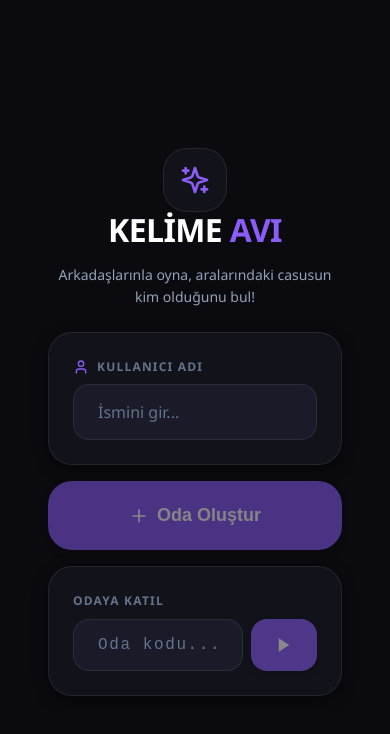
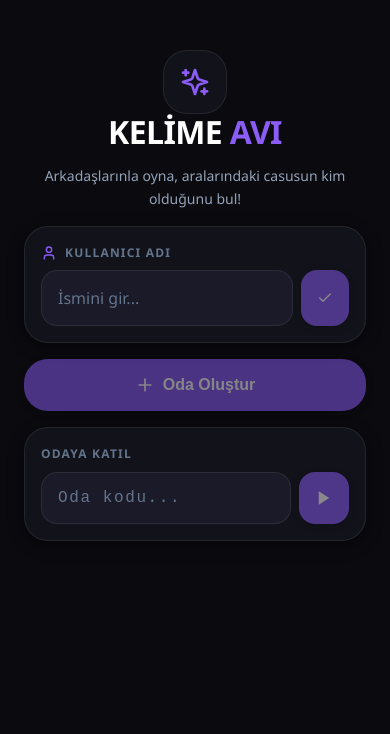
Before and after one commit to en970/imposter_game, a Next.js app: page / in a window 390 px wide. Shown: the top 734 px of the page. Built offline with nearby package versions, Linux system fonts and the light colour scheme.

Commit message:
UX: Improved name edit flow and mobile responsiveness

```diff
--- a/src/app/globals.css
+++ b/src/app/globals.css
@@ -684,8 +684,25 @@ body {
 
 /* === RESPONSIVE === */
 @media (max-width: 480px) {
+  :root {
+    --spacing-lg: 1rem;
+    --spacing-xl: 1.25rem;
+  }
+
   .page-container {
     padding: var(--spacing-md);
+  }
+
+  .center-container {
+    padding: var(--spacing-md);
+    justify-content: flex-start;
+    /* Better for tall mobile content */
+    padding-top: 5vh;
+  }
+
+  .home-card {
+    padding: var(--spacing-sm);
+    max-width: 100%;
   }
 
   .title-xl {
@@ -693,6 +710,34 @@ body {
   }
 
   .card {
-    padding: var(--spacing-lg);
+    padding: var(--spacing-md);
+  }
+
+  .btn-lg {
+    padding: var(--spacing-md) var(--spacing-lg);
+    font-size: 1rem;
+  }
+
+  .timer-display {
+    font-size: 3rem;
   }
 }
+
+/* Landscape or very short screens */
+@media (max-height: 600px) {
+  .center-container {
+    justify-content: flex-start;
+    padding-top: var(--spacing-md);
+  }
+
+  .logo-icon {
+    width: 48px;
+    height: 48px;
+    font-size: 1.5rem;
+    margin-bottom: var(--spacing-xs);
+  }
+
+  .title-xl {
+    font-size: 1.5rem;
+  }
+}
--- a/src/components/Icons.tsx
+++ b/src/components/Icons.tsx
@@ -182,3 +182,10 @@ export const CardIcon: React.FC<IconProps> = ({ size = 24, color = 'currentColor
         <path d="M8 12h8" />
     </svg>
 );
+
+export const EditIcon: React.FC<IconProps> = ({ size = 24, color = 'currentColor', className }) => (
+    <svg width={size} height={size} viewBox="0 0 24 24" fill="none" stroke={color} strokeWidth="2" strokeLinecap="round" strokeLinejoin="round" className={className}>
+        <path d="M17 3a2.85 2.83 0 1 1 4 4L7.5 20.5 2 22l1.5-5.5Z" />
+        <path d="m15 5 4 4" />
+    </svg>
+);
--- a/src/components/LobbyScreen.tsx
+++ b/src/components/LobbyScreen.tsx
@@ -7,7 +7,7 @@ import { getCategoryNames } from '@/lib/words';
 import {
     UsersIcon, SettingsIcon, LinkIcon, PlayIcon,
     SparklesIcon, LoaderIcon, CheckIcon, PlusIcon,
-    ArrowLeftIcon, UserIcon
+    ArrowLeftIcon, UserIcon, EditIcon
 } from './Icons';
 
 // LocalStorage helpers
@@ -157,23 +157,48 @@ export default function LobbyScreen() {
                             <span className="input-label" style={{ marginBottom: 0 }}>Kullanıcı Adı</span>
                         </div>
 
+                        {getStoredUsername() && !editingName ? (
+                            /* Saved State - Show name with edit button */
+                            <div style={{ display: 'flex', alignItems: 'center', gap: 'var(--spacing-sm)' }}>
+                                <div style={{
+                                    flex: 1,
+                                    padding: 'var(--spacing-sm) var(--spacing-md)',
+                                    background: 'var(--bg-tertiary)',
+                                    borderRadius: 'var(--radius-md)',
+                                    fontWeight: 600
+                                }}>
+                                    {getStoredUsername()}
+                                </div>
+                                <button
+                                    onClick={() => setEditingName(true)}
+                                    className="btn btn-secondary"
+                                    title="Düzenle"
+                                >
+                                    <EditIcon size={16} />
+                                </button>
+                            </div>
+                        ) : (
+                            /* Editing State - Show input with save button */
                             <div style={{ display: 'flex', gap: 'var(--spacing-sm)' }}>
                                 <input
                                     type="text"
                                     className="input"
                                     value={nameInput}
                                     onChange={(e) => setNameInput(e.target.value)}
+                                    onKeyDown={(e) => e.key === 'Enter' && handleSaveName()}
                                     placeholder="İsmini gir..."
                                     style={{ flex: 1 }}
+                                    autoFocus={editingName}
                                 />
-                            {nameInput !== getStoredUsername() && nameInput.trim() && (
-                                <button onClick={handleSaveName} className="btn btn-secondary">
+                                <button
+                                    onClick={handleSaveName}
+                                    disabled={!nameInput.trim()}
+                                    className="btn btn-primary"
+                                    title="Kaydet"
+                                >
                                     <CheckIcon size={16} />
                                 </button>
-                            )}
                             </div>
-                        {getStoredUsername() && nameInput === getStoredUsername() && (
-                            <p className="text-xs text-muted mt-sm">Kaydedildi</p>
                         )}
                     </div>
 
```
Lines whose indentation alone changed are shown as unchanged.
